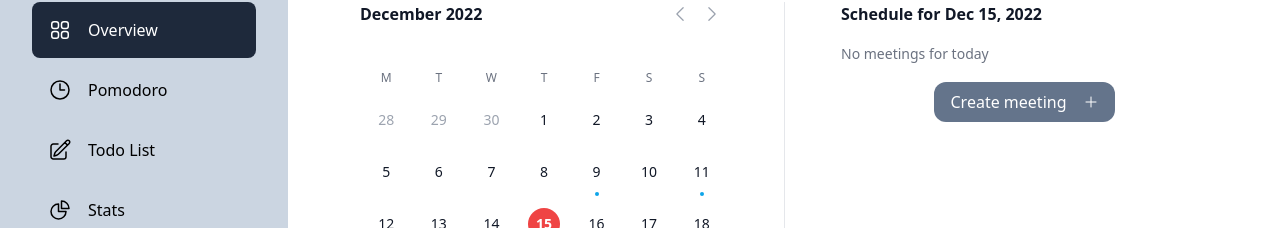
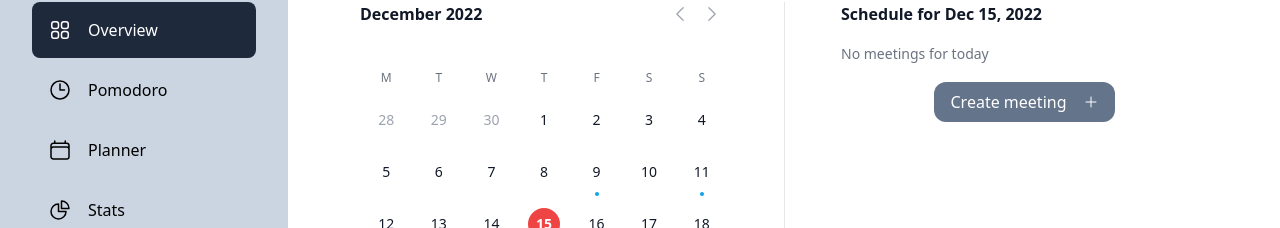
Before and after one commit to xuanhung1509/better-me, a React (Vite) app: page /planner in a window 1280 px wide. Shown: the part 94-322 px from the top of the page. Built offline with nearby package versions, Linux system fonts and the light colour scheme.

Commit message:
chore: update links to pomodoro and calendar

```diff
--- a/src/components/Header/GuestHeader.tsx
+++ b/src/components/Header/GuestHeader.tsx
@@ -27,12 +27,12 @@ const navItems: NavItem[] = [
     url: '/tools',
     children: [
       {
-        label: 'Solo Study',
-        url: '/solo-study',
+        label: 'Pomodoro',
+        url: '/pomodoro',
       },
       {
-        label: 'Calendar Todo List',
-        url: '/calendar-todo-list',
+        label: 'Planner',
+        url: '/planner',
       },
     ],
   },
--- a/src/components/Header/SignedInHeader.tsx
+++ b/src/components/Header/SignedInHeader.tsx
@@ -1,8 +1,8 @@
 import {
+  CalendarIcon,
   ChartPieIcon,
   ClockIcon,
   Cog8ToothIcon,
-  PencilSquareIcon,
   Squares2X2Icon,
 } from '@heroicons/react/24/outline';
 
@@ -27,9 +27,9 @@ const navItems: NavItem[] = [
     icon: <ClockIcon className='h-6 w-6 flex-shrink-0' />,
   },
   {
-    label: 'Todo List',
-    url: '/todolist',
-    icon: <PencilSquareIcon className='h-6 w-6 flex-shrink-0' />,
+    label: 'Planner',
+    url: '/planner',
+    icon: <CalendarIcon className='h-6 w-6 flex-shrink-0' />,
   },
   {
     label: 'Stats',
--- a/src/components/Layout.tsx
+++ b/src/components/Layout.tsx
@@ -1,9 +1,9 @@
 import { useMediaQuery } from 'usehooks-ts';
 import {
+  CalendarIcon,
   ChartPieIcon,
   ClockIcon,
   Cog8ToothIcon,
-  PencilSquareIcon,
   Squares2X2Icon,
 } from '@heroicons/react/24/outline';
 
@@ -26,9 +26,9 @@ const navItems: Array<{
     icon: <ClockIcon className='h-6 w-6 flex-shrink-0' />,
   },
   {
-    label: 'Todo List',
-    url: '/todolist',
-    icon: <PencilSquareIcon className='h-6 w-6 flex-shrink-0' />,
+    label: 'Planner',
+    url: '/planner',
+    icon: <CalendarIcon className='h-6 w-6 flex-shrink-0' />,
   },
   {
     label: 'Stats',
```
